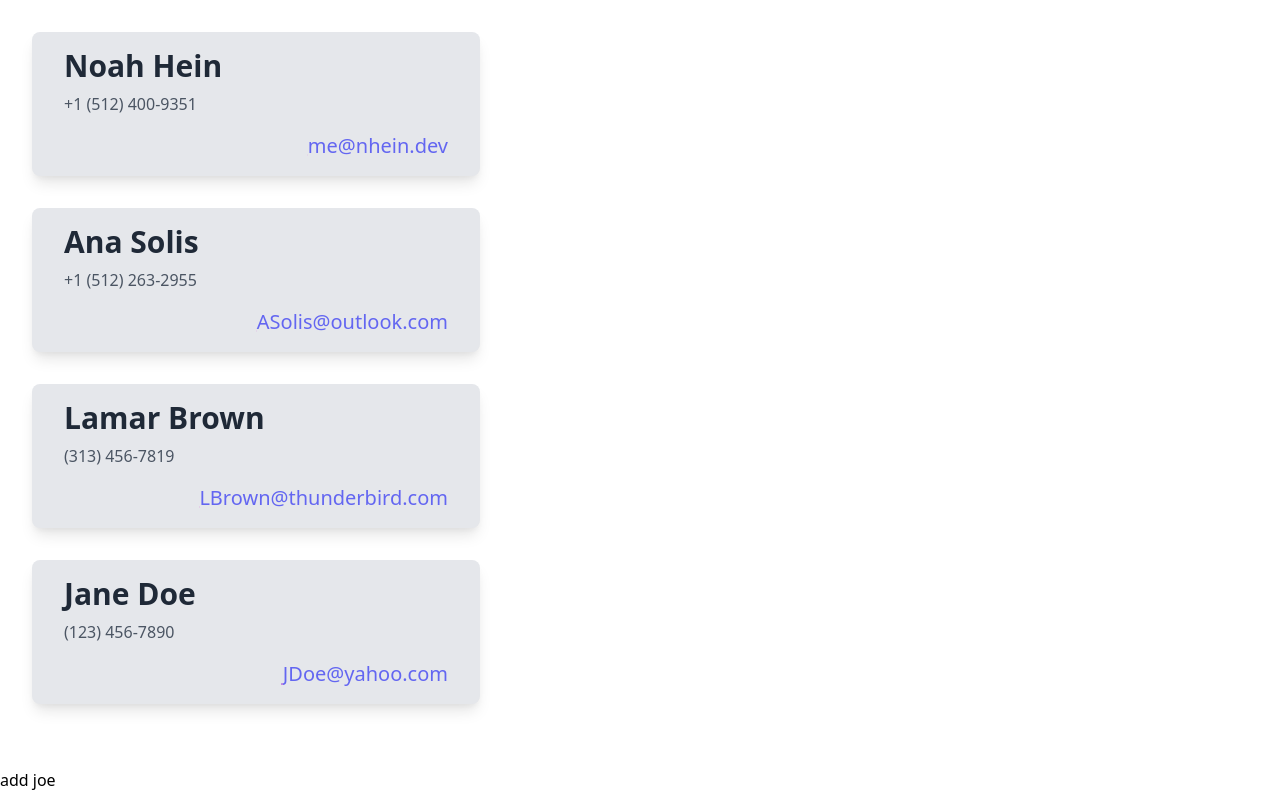
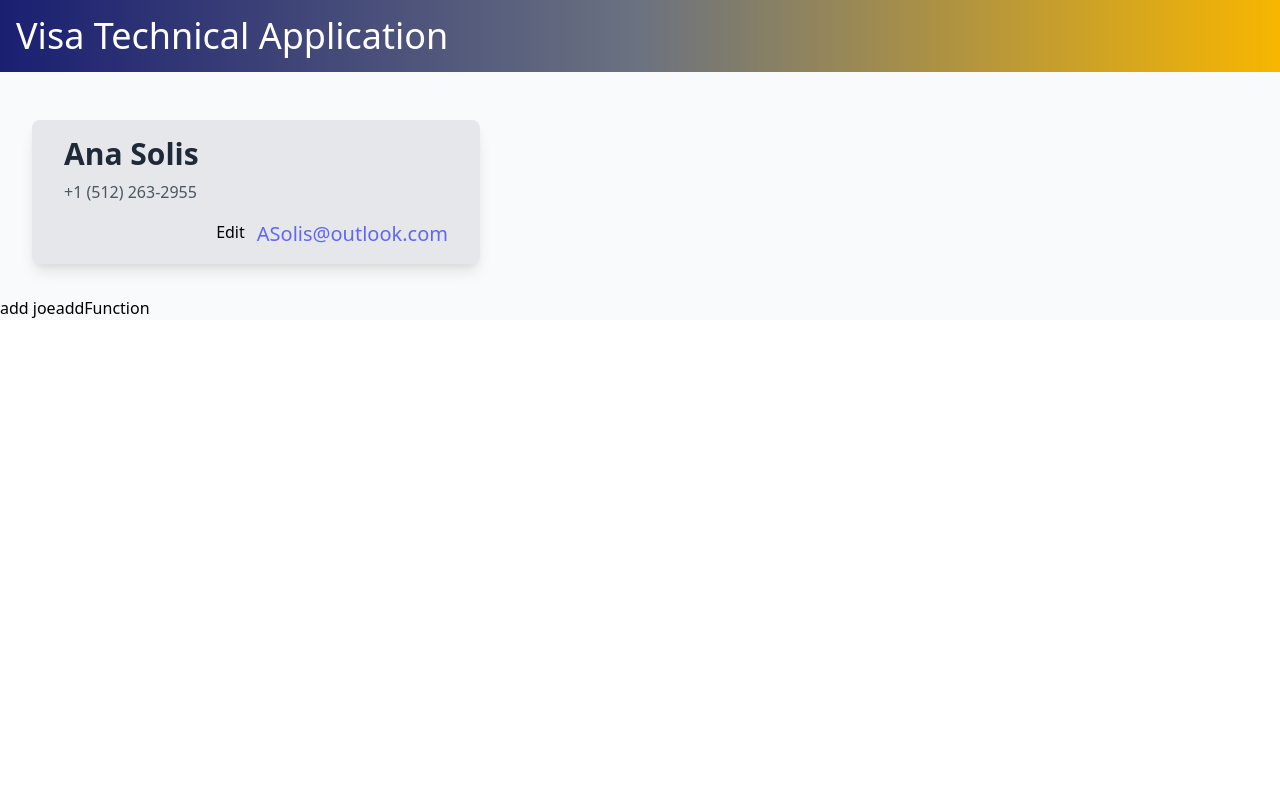
Before and after one commit to nheingit/visa-application, a React (Create React App) app: page /edit/4accb4a4-3052-4eba-9e25-3a04d202cc3c in a window 1280 px wide. Built offline with nearby package versions, Linux system fonts and the light colour scheme.

Commit message:
added routing

```diff
--- a/src/App.js
+++ b/src/App.js
@@ -1,41 +1,34 @@
-import { useContext } from "react";
+import { useContext, useState } from "react";
 import * as React from "react";
 import { BrowserRouter as Router, Route, Link } from "react-router-dom";
+import {v4 as uuid} from "uuid";
 
 import { ContactListContext, ContactListProvider } from "./context";
-import { ContactCard } from "./components/ContactCard";
-import { Contacts } from "./static/Contacts";
+import { ContactCards } from "./components/ContactCards";
+import { HomePage } from "./components/HomePage";
 import { CreateContact } from "./pages/createContact";
 import { EditContact } from "./pages/editContact";
+import { AddCard } from "./utilities/add";
 
 function App() {
 
   const [contacts, setContacts] = useContext(ContactListContext);
+  const [openStatus, setOpenStatus] = useState(false);
   console.log(contacts,)
   console.log("this is my contacts context", contacts)
-
   return (
       <Router>
-        <>
-          <Route path="/" exact component={CreateContact} />
-          <Route path="/edit" exact component={EditContact} />
-          <div className="p-8">
-            {contacts.map((item) => (
-              <div key={item.id} className="mb-8">
-                <ContactCard
-                  firstName={item.firstName}
-                  lastName={item.lastName}
-                  phoneNumber={item.phoneNumber}
-                  email={item.email}
-                />
-              </div>
-            ))}
-          </div>
+        <div className="bg-gray-50">
+        <div className="bg-gradient-to-r from-visa-blue via-gray-500 to-visa-gold mb-4 p-4">
+          <a href="/" className="text-4xl text-white">Visa Technical Application</a>
+        </div>
+          <Route path="/" exact render={(props) => <HomePage {...props} contacts={contacts}/> }/>
+          <Route path="/edit" render={(props) => <EditContact {...props} contacts={contacts}/>}/>
           <button
             onClick={() => {
               let newContacts = contacts.concat([
                 {
-                  id: 5,
+                  id: uuid(),
                   firstName: "joe",
                   lastName: "schupp",
                   phoneNumber: 1231231234,
@@ -48,7 +41,8 @@ function App() {
             {" "}
             add joe
           </button>
-        </>
+          <button onClick={AddCard(contacts)}>addFunction</button>
+        </div>
       </Router>
   );
 }
--- a/src/components/ContactCard.tsx
+++ b/src/components/ContactCard.tsx
@@ -1,5 +1,7 @@
+import {useState} from "react";
 import { Contact, Props } from '../types/Types';
 import { formatPhoneNumber } from '../utilities/formatPhoneNumber';
+import {Link} from "react-router-dom"
 
 //Displays information about the Contact
 const CardContents = (props:Props):JSX.Element =>  <div>{props.children}</div>
@@ -7,18 +9,23 @@ const CardContents = (props:Props):JSX.Element =>  <div>{props.children}</div>
 //Displays various interactive options available for the Contact
 const CardActions = (props:Props):JSX.Element => <div className="flex justify-end mt-4">{props.children}</div>
 
+
+
+
+
 //Contact Card Border
 const Card = (props:Props):JSX.Element =>
 <div className="max-w-md py-4 px-8 bg-gray-200 shadow-lg rounded-lg">{props.children}</div>
 
 
-export const ContactCard = ({firstName, lastName, phoneNumber, email}: Contact) =>
+export const ContactCard = ({firstName, lastName, phoneNumber, email, id}: Contact) =>
 <Card>
   <CardContents>
     <h2 className="text-gray-800 text-3xl font-semibold">{[firstName, " ", lastName]}</h2>
     <p className="mt-2 text-gray-600">{formatPhoneNumber(phoneNumber)}</p>
   </CardContents>
   <CardActions>
+    <Link className="mx-3" to={`/edit/${id}`}>Edit</Link>
     <a href={"mailto:"+email} className="text-xl font-medium text-indigo-500 z-20"><span data-content={email} aria-hidden='true'></span>{email}</a>
   </CardActions>
 </Card>
--- /dev/null
+++ b/src/components/ContactCards.tsx
@@ -0,0 +1,22 @@
+import React from "react";
+import { Contact } from "../types/Types";
+
+import { ContactCard } from "./ContactCard";
+
+export const ContactCards = ({ contacts }:{contacts:Contact[]}) => {
+  return (
+    <div className="m-2">
+      {contacts.map((contact: Contact) => (
+        <div className="p-8">
+          <ContactCard
+            id={contact.id}
+            firstName={contact.firstName}
+            lastName={contact.lastName}
+            phoneNumber={contact.phoneNumber}
+            email={contact.email}
+          />
+        </div>
+      ))}
+    </div>
+  );
+};
--- /dev/null
+++ b/src/components/HomePage.tsx
@@ -0,0 +1,11 @@
+import React from 'react';
+import { Contact } from '../types/Types';
+import { ContactCards } from './ContactCards';
+
+export const HomePage = (({ contacts }:{contacts:Contact[]})=>{
+
+    return (
+        <ContactCards contacts={contacts}/>
+    )
+
+})
--- a/src/pages/createContact.tsx
+++ b/src/pages/createContact.tsx
@@ -1,3 +1,3 @@
-export const CreateContact = (()=>{
+export const CreateContact = (({ contacts }:any)=>{
 return <h1>createContac</h1>
 })
--- a/src/pages/editContact.tsx
+++ b/src/pages/editContact.tsx
@@ -1,16 +1,26 @@
 import { useContext } from "react"
 import { ContactListContext } from "../context"
+import { ContactCard } from "../components/ContactCard"
+
+import { useLocation } from "react-router"
+import { Contact } from "../types/Types"
 
 
-export const EditContact = (() => {
-const [contacts, setContacts] = useContext(ContactListContext)
-
-console.log("this is conext:", contacts)
+export const EditContact = (({ contacts }:{contacts:Contact[]}) => {
+    const location = useLocation()
+    // the 6 will take care of  the /edit/ portion of the pathname leaving me with the contact id that we clicked on.
+    const cardId = location.pathname.substring(6)
+    const editedCard = contacts.find( contact => contact.id == cardId)
+    console.log(editedCard)
 
     return (
-        <>
-    <h1>EditContac</h1>
-       <p>{contacts.lastName}</p>
-       </>
+        <div className="p-8">
+        <ContactCard
+        id={editedCard!.id}
+        lastName={editedCard!.lastName}
+        firstName={editedCard!.firstName}
+        phoneNumber={editedCard!.phoneNumber}
+        email={editedCard!.email}/>
+       </div>
         )
 })
--- a/src/static/Contacts.ts
+++ b/src/static/Contacts.ts
@@ -1,29 +1,30 @@
 import { Contact } from "../types/Types"
+import {v4 as uuid} from "uuid";
 
 export const Contacts: Array<Contact> = [
     {
-    id: 1,
+    id: uuid(),
     firstName: "Noah",
     lastName: "Hein",
     phoneNumber: 15124009351,
     email: "me@nhein.dev"
     },
     {
-    id: 2,
+    id: uuid(),
     firstName: "Ana",
     lastName: "Solis",
     phoneNumber: 15122632955,
     email: "ASolis@outlook.com"
     },
     {
-    id: 3,
+    id: uuid(),
     firstName: "Lamar",
     lastName: "Brown",
     phoneNumber: 3134567819,
     email: "LBrown@thunderbird.com"
     },
     {
-    id: 4,
+    id: uuid(),
     firstName: "Jane",
     lastName: "Doe",
     phoneNumber: 1234567890,
--- a/src/types/Types.ts
+++ b/src/types/Types.ts
@@ -1,5 +1,5 @@
 export interface Contact {
-    id: number;
+    id: string;
     firstName: string;
     lastName: string;
     phoneNumber: number;
--- /dev/null
+++ b/src/utilities/add.ts
@@ -0,0 +1,15 @@
+import React, {useContext} from 'react';
+
+import { Contact } from '../types/Types';
+import {ContactListContext} from "../context"
+
+
+export const AddCard = (context:any) =>{
+
+    console.log("Here is contacts passed from useContext: ", context);
+    let newContact = {context}
+
+    console.log("this is the variable that we passed contacts into: ", context)
+
+
+}
--- /dev/null
+++ b/src/utilities/edit.ts
@@ -0,0 +1 @@
+export const editCard = () => console.log("remove");
--- /dev/null
+++ b/src/utilities/remove.ts
@@ -0,0 +1 @@
+export const removeCard = () => console.log("remove")
--- a/tailwind.config.js
+++ b/tailwind.config.js
@@ -2,10 +2,16 @@ module.exports = {
   purge: ['./src/**/*.{js,jsx,ts,tsx}', './public/index.html'],
   darkMode: false, // or 'media' or 'class'
   theme: {
-    extend: {},
+    extend: {
+    colors:{
+      "visa-blue": '#1A1F71',
+      "visa-gold": '#F7B600',
+    },
+  },
   },
   variants: {
     extend: {},
   },
-  plugins: [],
+  plugins: [
+],
 }
```
